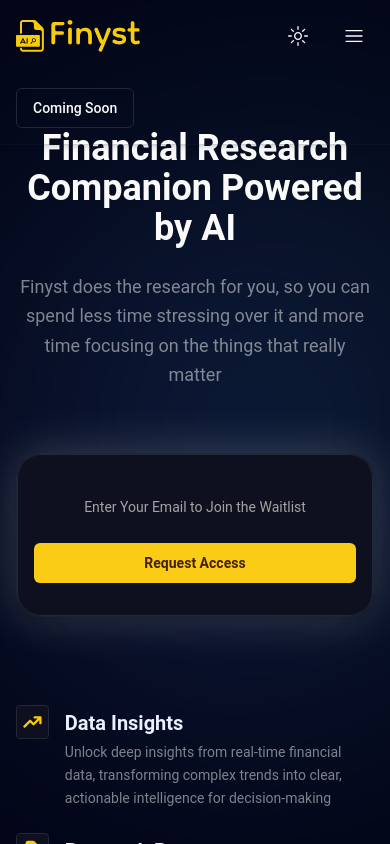
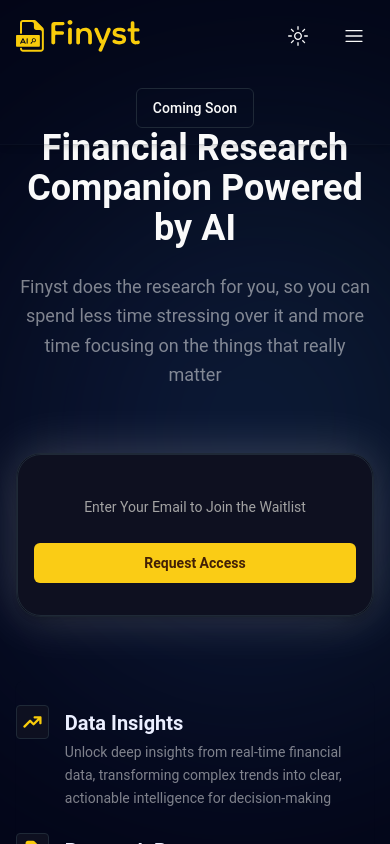
Before and after one commit to rohitnick/finyst, a Next.js app: page / in a window 390 px wide. Both pictures are taken after a click on the button 354 px from the left and 36 px from the top of the page. Shown: the top 844 px of the page. Built offline with nearby package versions, Linux system fonts and the light colour scheme; no server answers; a web font is replaced by a local one.

Commit message:
linting changes

```diff
--- a/src/components/landing-page/index.tsx
+++ b/src/components/landing-page/index.tsx
@@ -1,14 +1,15 @@
 'use client'
 
+import { Card } from '@/components/ui/card'
 import FAQ from '@/components/landing-page/faq'
-import UsersTypes from '@/components/landing-page/user-types'
+import HeroAction from '@/components/landing-page/hero-action'
 import Insights from '@/components/landing-page/insights'
 import Steps from '@/components/landing-page/steps'
-import HeroAction from '@/components/landing-page/hero-action'
-import { Card } from '@/components/ui/card'
+import UsersTypes from '@/components/landing-page/user-types'
 
 export default function LandingPage() {
   return (
+    <main className="container relative mx-auto mt-32 md:mt-40 z-20 max-w-screen-xl">
       <center>
         <section>
           <div className="flex items-center flex-col gap-4 md:gap-6">
@@ -62,5 +63,6 @@
           </div>
         </section>
       </center>
+    </main>
   )
 }
--- a/src/components/landing-page/steps.tsx
+++ b/src/components/landing-page/steps.tsx
@@ -1,6 +1,6 @@
+import { Card, CardContent } from "@/components/ui/card"
+
 import Image from "next/image";
-
-import { Card, CardContent } from "@/components/ui/card"
 import Step1 from "@/components/landing-page/step1";
 import Step2 from "@/components/landing-page/step2";
 import Step3 from "@/components/landing-page/step3";
--- a/src/components/layout.tsx
+++ b/src/components/layout.tsx
@@ -27,9 +27,7 @@
         )}`}
       >
         <Navbar />
-        <main className="container relative mx-auto mt-32 md:mt-40 z-20 max-w-screen-xl">
-          {children}
-        </main>
+        {children}
         <Footer />
       </div>
     </ThemeProvider>
--- a/src/components/navbar.tsx
+++ b/src/components/navbar.tsx
@@ -1,41 +1,45 @@
 'use client'
 
-import { useState, useEffect } from "react"
-import { HamburgerMenuIcon } from "@radix-ui/react-icons"
+import { useEffect, useState } from 'react'
 
-
-import { Button } from "@/components/ui/button"
-import { Logo } from "@/components/ui/icons"
-import { ThemeToggle } from "@/components/theme-toggle";
-import { BlueGreenBackground } from "@/components/blue-green-background";
-import Link from "next/link"
+import { BlueGreenBackground } from '@/components/blue-green-background'
+import { Button } from '@/components/ui/button'
+import { HamburgerMenuIcon } from '@radix-ui/react-icons'
+import Link from 'next/link'
+import { Logo } from '@/components/ui/icons'
+import { ThemeToggle } from '@/components/theme-toggle'
 
 export default function Navbar() {
   const [isMenuOpen, setIsMenuOpen] = useState(false)
-    const [isScrolled, setIsScrolled] = useState(false);
-    const [_theme, setTheme] = useState('dark');
+  const [isScrolled, setIsScrolled] = useState(false)
+  const [_theme, setTheme] = useState('dark')
 
   useEffect(() => {
     // Read the current theme from localStorage and set it in state
-        const savedTheme = localStorage.getItem('theme') || 'dark';
-        setTheme(savedTheme);
-    }, []);
+    const savedTheme = localStorage.getItem('theme') || 'dark'
+    setTheme(savedTheme)
+  }, [])
 
   useEffect(() => {
     const handleScroll = () => {
-            setIsScrolled(globalThis.scrollY > 70);
-        };
+      setIsScrolled(globalThis.scrollY > 70)
+    }
 
     globalThis.scroll
-        globalThis.addEventListener('scroll', handleScroll);
+    globalThis.addEventListener('scroll', handleScroll)
 
     return () => {
-            globalThis.removeEventListener('scroll', handleScroll);
-        };
-    }, []);
+      globalThis.removeEventListener('scroll', handleScroll)
+    }
+  }, [])
 
-   return  (<>
-        <header className={`fixed top-0 left-0 right-0 z-50 shadow-md border-b border-border/20 font-medium text-xl ${isScrolled && 'bg-background'}`}>
+  return (
+    <>
+      <header
+        className={`fixed top-0 left-0 right-0 z-50 shadow-md border-b border-border/20 font-medium text-xl ${
+          isScrolled && 'bg-background'
+        }`}
+      >
         <div className="container mx-auto flex items-center justify-between py-4 max-w-screen-xl">
           <div className="flex items-center">
             <Link href="/">
@@ -50,28 +54,35 @@
             </nav> */}
           <div className="flex items-center space-x-4">
             <ThemeToggle />
-                <Button variant="outline" size="lg" className='hidden bg-transparent md:inline-flex rounded-full border'>
+            <Button
+              variant="outline"
+              size="lg"
+              className="hidden bg-transparent md:inline-flex rounded-full border"
+            >
               Coming Soon
             </Button>
-                <Button onClick={() => setIsMenuOpen(!isMenuOpen)} className="md:hidden" variant="ghost" size="icon">
+            <Button
+              onClick={() => setIsMenuOpen(!isMenuOpen)}
+              className="md:hidden"
+              variant="ghost"
+              size="icon"
+            >
               <HamburgerMenuIcon className="h-5 w-5" />
             </Button>
           </div>
         </div>
         {isMenuOpen && (
-            <nav className="md:hidden p-4 space-y-2 bg-transparent">
+          <nav className="md:hidden grid p-4 space-y-2 place-items-center">
             {/* <Link href="#" className="block hover:text-yellow-500">Blog</Link>
                 <Link href="#" className="block hover:text-yellow-500">Discord</Link>
                 <Link href="#" className="block hover:text-yellow-500">Slack</Link>
                 <Link href="#" className="block hover:text-yellow-500">Contact</Link> */}
-                <Button variant="outline">
-                    Coming Soon
-                </Button>
+            <Button variant="outline">Coming Soon</Button>
           </nav>
         )}
-
       </header>
 
       <BlueGreenBackground />
-    </>)
+    </>
+  )
 }
--- a/src/pages/demo.tsx
+++ b/src/pages/demo.tsx
@@ -1,12 +1,19 @@
-import PulsatingDot from "@/components/pulsating-dot"
-import { Button } from "@/components/ui/button"
-import { Card, CardContent, CardHeader } from "@/components/ui/card"
-import { Input } from "@/components/ui/input"
-import { PaperPlaneIcon, GlobeIcon, FileTextIcon, BarChartIcon, PieChartIcon, ExclamationTriangleIcon } from "@radix-ui/react-icons"
-import { useState } from "react"
+import {
+  BarChartIcon,
+  ExclamationTriangleIcon,
+  FileTextIcon,
+  GlobeIcon,
+  PaperPlaneIcon,
+  PieChartIcon
+} from '@radix-ui/react-icons'
+import { Card, CardContent, CardHeader } from '@/components/ui/card'
+
+import { Button } from '@/components/ui/button'
+import { Input } from '@/components/ui/input'
+import { useState } from 'react'
 
 interface OptionCardProps {
-  icon: React.ReactNode,
+  icon: React.ReactNode
   text: React.ReactNode
 }
 
@@ -19,7 +26,7 @@
       text: 'Create a research report on Tata Consultancy Services Ltd (TCS)'
     },
     {
-      icon:  <FileTextIcon className="w-6 h-6" />,
+      icon: <FileTextIcon className="w-6 h-6" />,
       text: 'Balance Sheet Analysis of Trent Ltd. for the Financial Year 2023-2024'
     },
     {
@@ -36,7 +43,7 @@
     }
   ]
 
-  const OptionCard = ({ icon, text}: OptionCardProps) => {
+  const OptionCard = ({ icon, text }: OptionCardProps) => {
     return (
       <Card className="flex items-center p-4 hover:bg-secondary transition-colors cursor-pointer">
         <div className="text-primary mr-4">{icon}</div>
@@ -46,6 +53,7 @@
   }
 
   return (
+    <main className="container relative mx-auto mt-32 md:mt-40 z-20 max-w-screen-xl">
       <center>
         <Card className="max-w-2xl">
           <CardHeader>
@@ -56,12 +64,17 @@
                   placeholder="Ask a question..."
                   className="pr-20 border-primary focus:border-0"
                 />
-              <Button className="absolute right-0 top-0 h-full" variant="link">
+                <Button
+                  className="absolute right-0 top-0 h-full"
+                  variant="link"
+                >
                   <PaperPlaneIcon className="w-6 h-6" />
                 </Button>
               </div>
-            <div className='w-full text-right'>
-              <span className="text-sm text-muted-foreground">2000 Words</span>
+              <div className="w-full text-right">
+                <span className="text-sm text-muted-foreground">
+                  2000 Words
+                </span>
               </div>
             </div>
           </CardHeader>
@@ -78,5 +91,6 @@
           </CardContent>
         </Card>
       </center>
+    </main>
   )
 }
--- a/src/pages/index.tsx
+++ b/src/pages/index.tsx
@@ -1,5 +1,4 @@
 import Head from "next/head";
-
 import LandingPage from "@/components/landing-page";
 
 export default function Home() {
```
Also changed, not shown: src/pages/_app.tsx (+10 -11 lines). Lines whose indentation alone changed are shown as unchanged.
